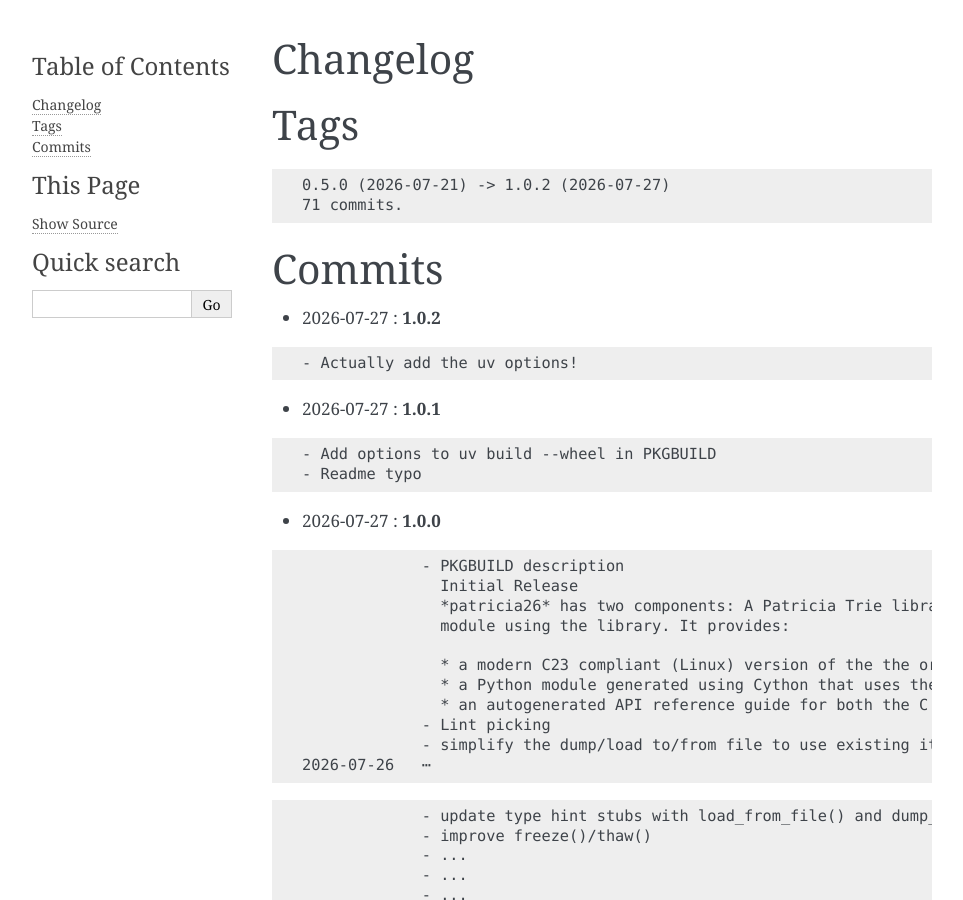
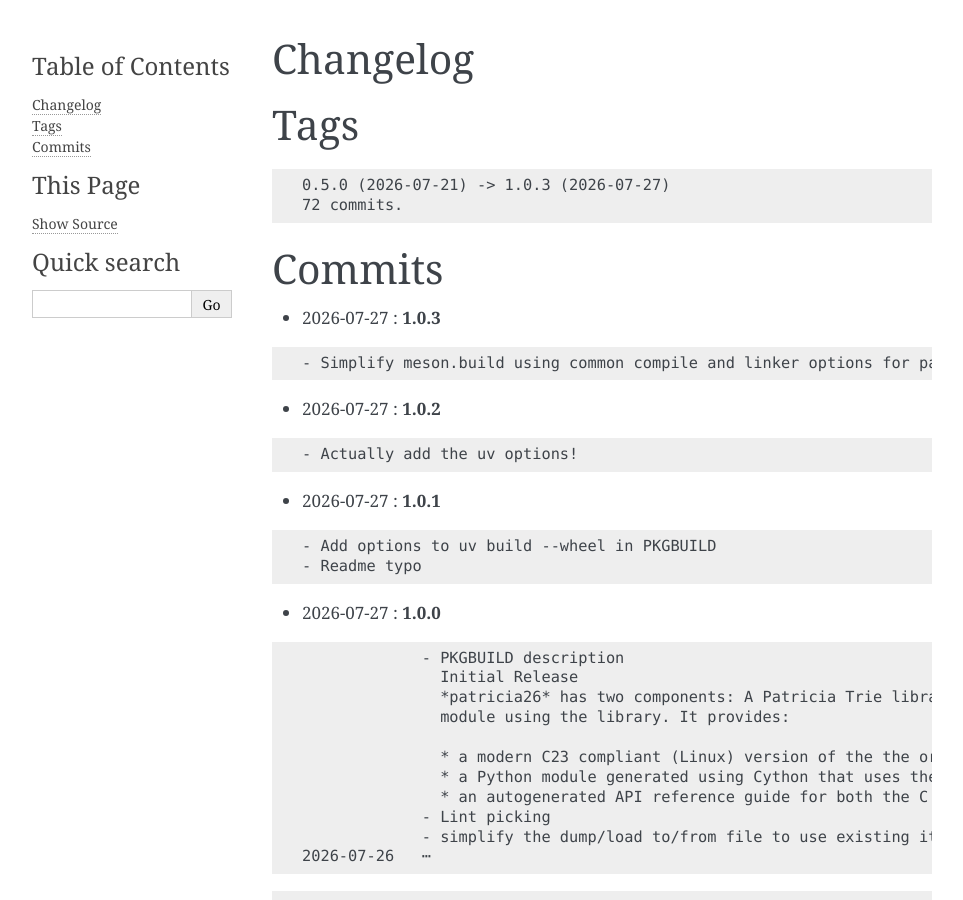
Before and after one commit to gene-git/patricia26, a Sphinx documentation site: the page built from Docs/Changelog.rst, in a window 1280 px wide and 900 px high. Shown: the whole window, without its empty margins (148-1111 px from the left). Built offline with Sphinx 7.4.7, drawn with Linux system fonts in a browser that asks for light colours.

Commit message:
Simplify meson.build using common compile and linker options for patricia26 library and the cython c-code

```diff
--- a/Docs/Changelog.rst
+++ b/Docs/Changelog.rst
@@ -6,12 +6,18 @@ Tags
 
 .. code-block:: text
 
-	0.5.0 (2026-07-21) -> 1.0.2 (2026-07-27)
-	71 commits.
+	0.5.0 (2026-07-21) -> 1.0.3 (2026-07-27)
+	72 commits.
 
 Commits
 =======
 
+
+* 2026-07-27  : **1.0.3**
+
+.. code-block:: text
+
+              - Simplify meson.build using common compile and linker options for patricia26 library and the cython c-code
 
 * 2026-07-27  : **1.0.2**
 
--- a/Docs/conf.py
+++ b/Docs/conf.py
@@ -9,7 +9,7 @@ sys.path.insert(0, os.path.abspath("./stubs"))
 
 project = "patricia26"
 author = 'Gene C'
-release = "1.0.2"
+release = "1.0.3"
 latex_engine = 'xelatex'
 
 extensions = [
--- a/src/version.txt
+++ b/src/version.txt
@@ -1 +1 @@
-1.0.2
+1.0.3
```
Also changed, not shown: 5 other files.
